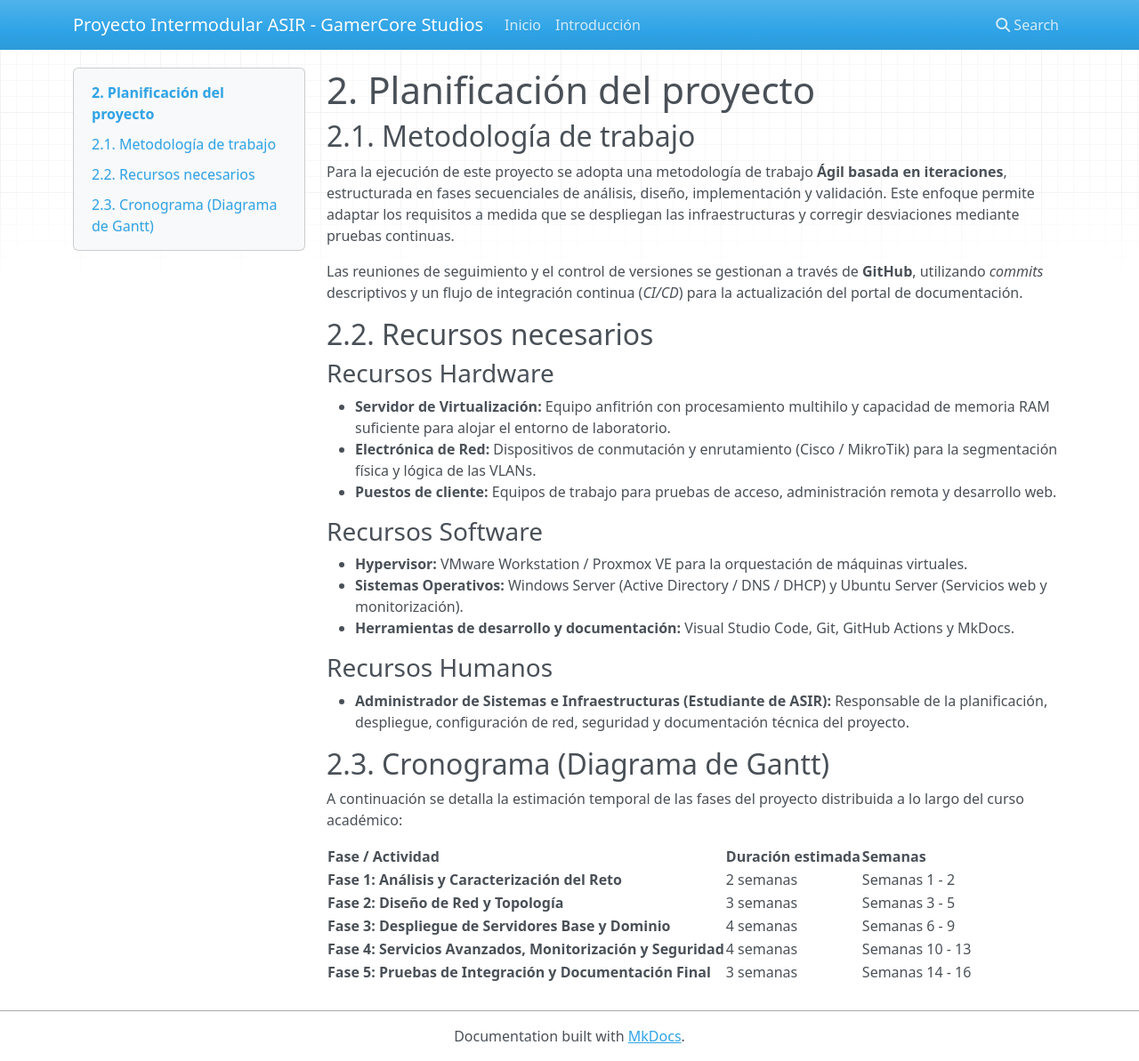
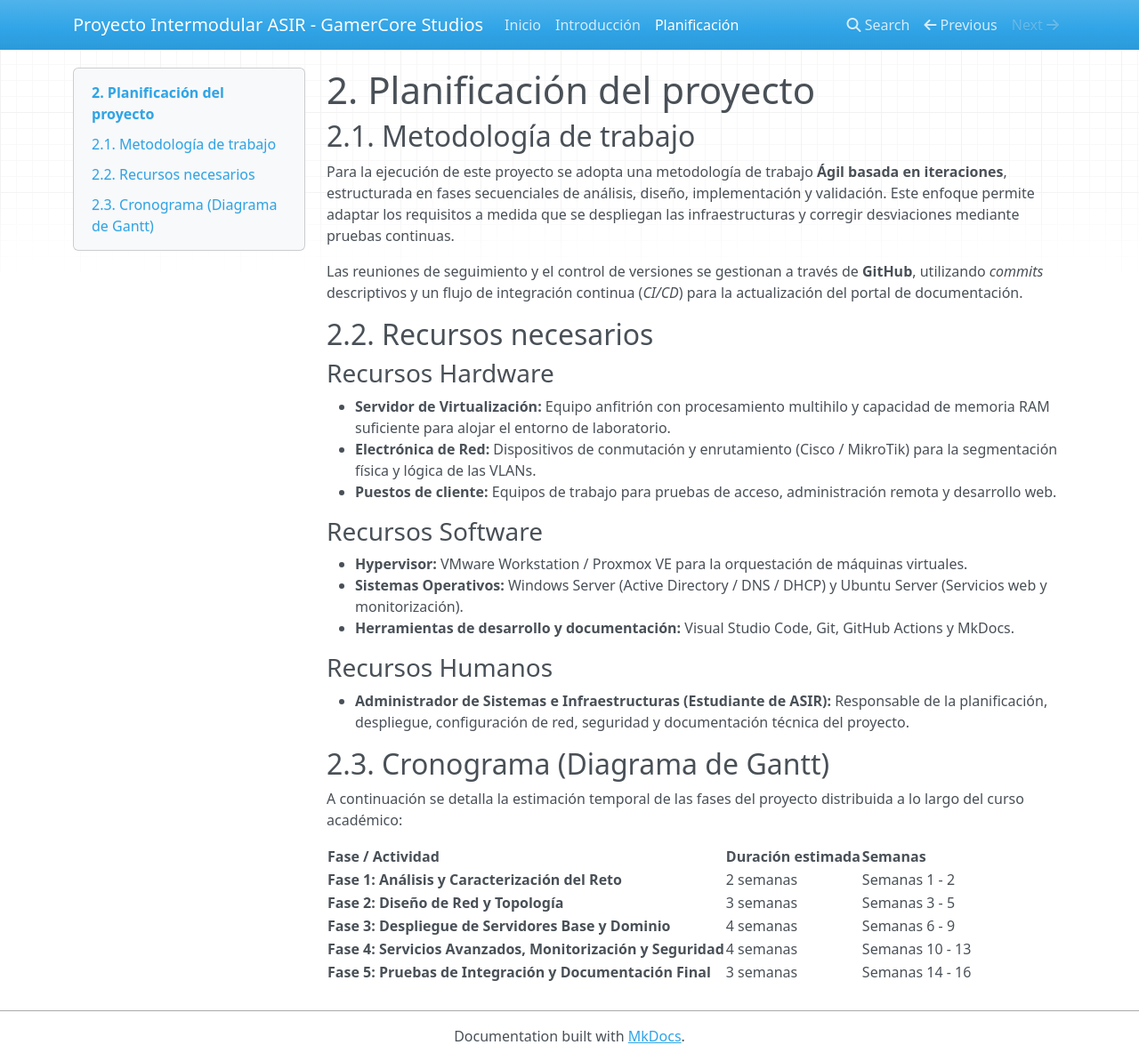
Before and after one commit to LuisEricMartin/Proyecto-Intermodular-ASIR, an MkDocs documentation site: the page built from docs/02_planificacion.md, in a window 1280 px wide and 1193 px high. Shown: the whole window at 89% size. Built offline with MkDocs 1.6.1, drawn with Linux system fonts in a browser that asks for light colours; nearby versions of some CDN libraries; some of the changed lines change nothing that is shown.

Commit message:
Add 'Planificación' to navigation in mkdocs.yml

```diff
--- a/mkdocs.yml
+++ b/mkdocs.yml
@@ -3,3 +3,4 @@ site_name: Proyecto Intermodular ASIR - GamerCore Studios
 nav:
   - Inicio: index.md
   - Introducción: 01_introduccion.md
+  - Planificación: 02_planificacion.md
```
